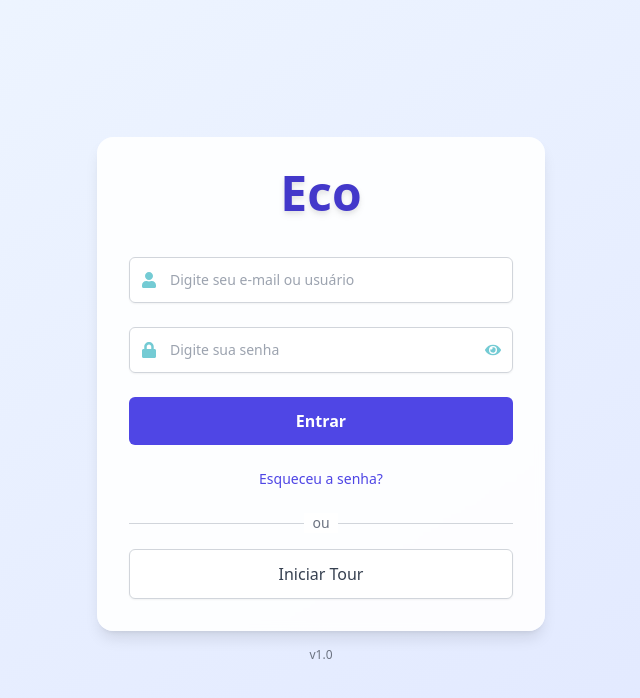
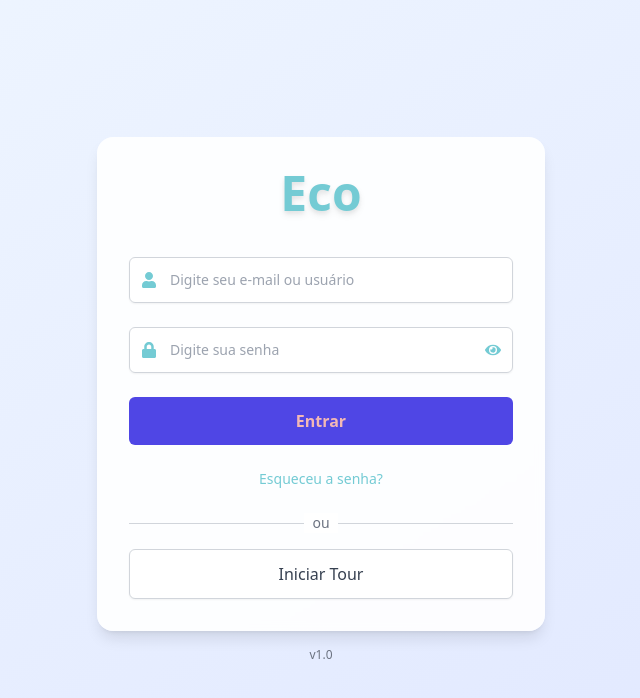
Before and after one commit to Bigajax/ECO, a React (Vite) app: page /login in a window 1280 px wide. Shown: the top 698 px of the page, without its empty margins (319-959 px from the left). Built offline with nearby package versions, Linux system fonts and the light colour scheme; no server answers.

Commit message:
Update LoginPage.tsx

```diff
--- a/src/app/LoginPage.tsx
+++ b/src/app/LoginPage.tsx
@@ -4,9 +4,9 @@ import { supabase } from 'supabaseClient';
 import { FaUser, FaLock, FaEye, FaEyeSlash } from 'react-icons/fa';
 import { BiLoaderCircle } from 'react-icons/bi';
 
-// Defina as cores Serilda e Quartzo (ajuste os valores exatos se necessário)
-const serildaBlue = '#74CBD4'; // Exemplo de azul Serilda
-const quartzoPink = '#F2B8B5'; // Exemplo de rosa Quartzo
+// Defina as cores Serilda e Quartzo
+const serildaBlue = '#74CBD4';
+const quartzoPink = '#F2B8B5';
 
 const LoginPage: React.FC = () => {
   const [email, setEmail] = useState('');
@@ -19,7 +19,8 @@ const LoginPage: React.FC = () => {
   const ECOLogo = () => (
     <div className="flex justify-center mb-10">
       <span
-        className="text-5xl font-bold text-indigo-700 drop-shadow-md" // Mantive o indigo para o texto
+        className="text-5xl font-bold drop-shadow-md"
+        style={{ color: serildaBlue }} // Aplica a cor azul Serilda à logo
       >
         Eco
       </span>
@@ -71,7 +72,7 @@ const LoginPage: React.FC = () => {
         <form onSubmit={handleLogin} className="space-y-6">
           <div className="relative rounded-md shadow-sm">
             <div className="pointer-events-none absolute inset-y-0 left-0 flex items-center pl-3">
-              <FaUser className="text-gray-400" style={{ color: serildaBlue }} /> {/* Cor do ícone */}
+              <FaUser className="text-gray-400" style={{ color: serildaBlue }} />
             </div>
             <input
               type="email"
@@ -85,7 +86,7 @@ const LoginPage: React.FC = () => {
 
           <div className="relative rounded-md shadow-sm">
             <div className="pointer-events-none absolute inset-y-0 left-0 flex items-center pl-3">
-              <FaLock className="text-gray-400" style={{ color: serildaBlue }} /> {/* Cor do ícone */}
+              <FaLock className="text-gray-400" style={{ color: serildaBlue }} />
             </div>
             <input
               type={showPassword ? 'text' : 'password'}
@@ -96,7 +97,7 @@ const LoginPage: React.FC = () => {
               className="appearance-none block w-full px-3 py-3 pl-10 text-gray-700 border border-gray-300 rounded-md focus:outline-none focus:ring-indigo-500 focus:border-indigo-500 sm:text-sm"
             />
             <div className="absolute inset-y-0 right-0 flex items-center pr-3 cursor-pointer" onClick={togglePasswordVisibility}>
-              {showPassword ? <FaEyeSlash className="text-gray-400" /> : <FaEye className="text-gray-400" style={{ color: serildaBlue }} />} {/* Cor do ícone */}
+              {showPassword ? <FaEyeSlash className="text-gray-400" /> : <FaEye className="text-gray-400" style={{ color: serildaBlue }} />}
             </div>
           </div>
 
@@ -109,13 +110,20 @@ const LoginPage: React.FC = () => {
               loading ? 'bg-gray-400 cursor-not-allowed' : 'bg-indigo-600 hover:bg-indigo-700 focus:outline-none focus:ring-2 focus:ring-indigo-500 focus:ring-offset-2'
             }`}
           >
-            {loading ? <div className="flex justify-center items-center"><BiLoaderCircle className="animate-spin mr-2" style={{ color: quartzoPink }}/> Entrando...</div> : 'Entrar'}
+            {loading ? (
+              <div className="flex justify-center items-center">
+                <BiLoaderCircle className="animate-spin mr-2" style={{ color: quartzoPink }} />
+                Entrando...
+              </div>
+            ) : (
+              <span style={{ color: quartzoPink }}>Entrar</span> // Aplica a cor rosa Quartzo ao texto "Entrar"
+            )}
           </button>
         </form>
 
         <div className="mt-6 text-center text-sm">
-          <a href="#" className="font-medium text-indigo-600 hover:text-indigo-500">
-            Esqueceu a senha?
+          <a href="#" className="font-medium text-indigo-600 hover:text-indigo-500" style={{ color: serildaBlue }}>
+            Esqueceu a senha? {/* Aplica a cor azul Serilda ao texto "Esqueceu a senha?" */}
           </a>
         </div>
 
@@ -124,9 +132,7 @@ const LoginPage: React.FC = () => {
             <div className="w-full border-t border-gray-300" />
           </div>
           <div className="relative flex justify-center text-sm">
-            <span className="bg-white px-2 text-gray-500">
-              ou
-            </span>
+            <span className="bg-white px-2 text-gray-500">ou</span>
           </div>
         </div>
 
```
